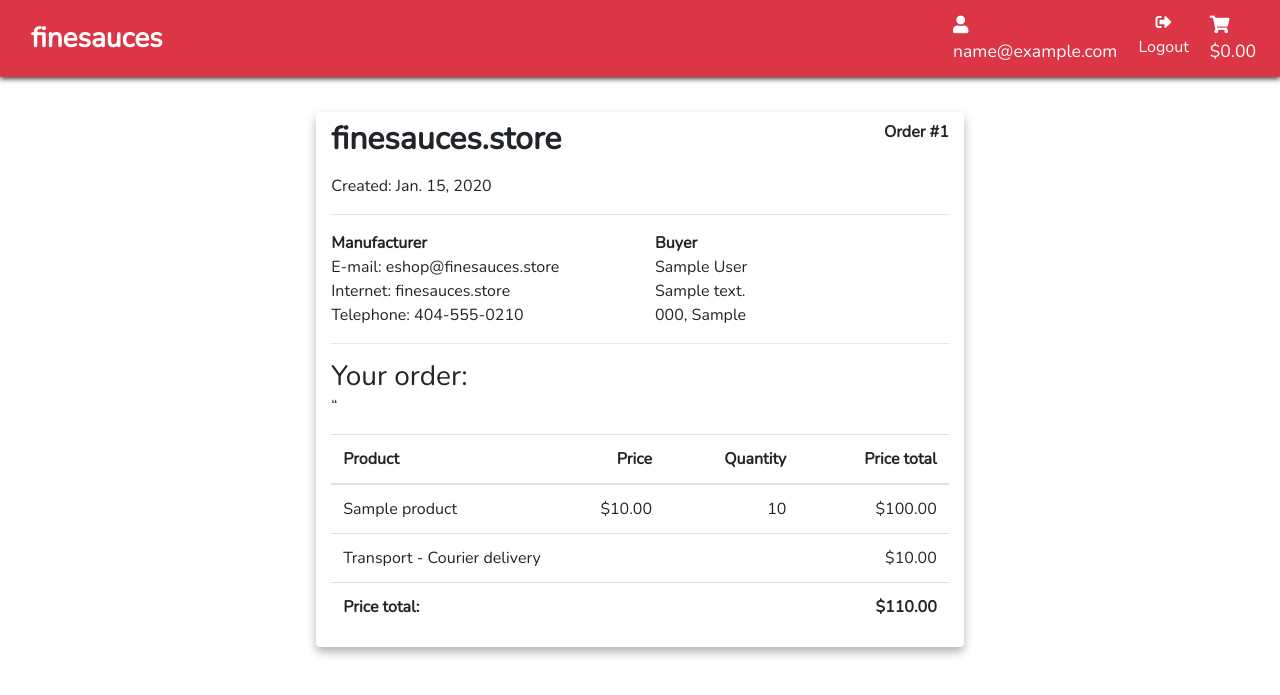
After one commit to castobary/finesauces, a Django app: page /orders/order/1/ in a window 1280 px wide. The commit adds this page. Shown: the top 695 px of the page. Run offline with Django 5.2, Linux system fonts and the light colour scheme; a user stored in the database is signed in; tables that the repository leaves empty hold one stand-in row (values such as "Sample post"); parts of the project's set-up code (start-up, migrations or seed data) failed here and were passed over; some libraries are stand-ins or nearby versions.

Commit message:
can view order details

```diff
--- a/orders/models.py
+++ b/orders/models.py
@@ -1,6 +1,7 @@
 from django.db import models
 from django.conf import settings
 from listings.models import Product
+from django.urls import reverse
 
 # Create your models here.
 
@@ -52,6 +53,10 @@ class Order(models.Model):
         total_cost += self.transport_cost
         return total_cost
 
+    def get_absolute_url(self):
+        return reverse("orders:order_detail", args={self.pk})
+
+
 class OrderItem(models.Model):
     order = models.ForeignKey(
         Order,
--- a/orders/urls.py
+++ b/orders/urls.py
@@ -12,5 +12,6 @@ urlpatterns = [
        path('create/', views.order_create, name='order_create'),
        path('admin/order/<int:order_id>/pdf/', staff_member_required(views.invoice_pdf), name='invoice_pdf'),
        path('order/<int:order_id>/pdf/', user_created_order(views.invoice_pdf), name='customer_invoice_pdf'),
+       path('order/<int:order_id>/',user_created_order(views.order_detail),name='order_detail'),
 
 ]
--- a/orders/views.py
+++ b/orders/views.py
@@ -123,3 +123,13 @@ def invoice_pdf(request, order_id):
     weasyprint.HTML(string=html).write_pdf(response, stylesheets=stylesheets)
 
     return response
+
+def order_detail(request, order_id):
+    order = Order.objects.get(pk=order_id)
+
+
+    return render(
+     request,
+     'orders/order_detail.html',
+     {'order': order}
+   )
--- a/templates/accounts/profile.html
+++ b/templates/accounts/profile.html
@@ -92,7 +92,7 @@
 
     <tr>
       <td>
-        <a href="" class="text-decoration-none">
+        <a href="{{ order.get_absolute_url }}" class="text-decoration-none">
           {{ order.id }}
         </a>
       </td>
--- /dev/null
+++ b/templates/orders/order_detail.html
@@ -0,0 +1,84 @@
+{% extends 'master/master.html' %}
+
+{% block title %}Order #{{ order.id }}{% endblock %}
+
+{% block content %}
+<div class="card shadow-custom border-0 col-lg-7 mx-auto mb-3">
+  <div class="mt-2">
+    <span class="h2 font-weight-bold muted order_logo">
+      finesauces.store
+    </span>
+    <span class="float-right font-weight-bold order_number">
+      Order #{{ order.id }}
+    </span>
+  </div>
+  <div class="mt-3">
+
+  Created: {{ order.created|date }}
+  </div>
+  <hr>
+  <div class="row justify-content-center">
+    <div class="col-lg-6">
+      <div class="font-weight-bold">
+        Manufacturer
+      </div>
+      E-mail: eshop@finesauces.store<br>
+      Internet: finesauces.store<br>
+      Telephone: 404-555-0210<br>
+    </div>
+    <div class="col-lg-6">
+      <div class="font-weight-bold">
+        Buyer
+      </div>
+      {{ order.first_name }} {{ order.last_name }}<br>
+      {{ order.address }}<br>
+      {{ order.postal_code }}, {{ order.city }}
+    </div>
+  </div>
+  <hr>
+  <h3>Your order:</h3>
+  <table class="table mt-3">
+    <thead class="thead-detail">
+      <tr>
+        <th>Product</th>
+       “ <th class="text-right">Price</th>
+        <th class="text-right">Quantity</th>
+        <th class="text-right">Price total</th>
+      </tr>
+    </thead>
+    <tbody class="tbody-detail">
+      {% for item in order.items.all %}
+      <tr>
+        <td class="order_product">
+          {{ item.product.name }}
+        </td>
+        <td class="num text-right">
+          ${{ item.price }}
+        </td>
+        <td class="num text-right">
+
+       {{ item.quantity }}
+        </td>
+        <td class="num text-right">
+          ${{ item.get_cost }}
+        </td>
+      </tr>
+      {% endfor %}
+      <tr>
+        <td colspan=3>
+          Transport - {{ order.transport }}
+        </td>
+        <td class="num text-right">
+          ${{ order.transport_cost }}
+        </td>
+      </tr>
+      <tr class="total font-weight-bold">
+        <td colspan="3">Price total:</td>
+        <td class="num text-right">
+          ${{ order.get_total_cost|floatformat:2 }}
+        </td>
+      </tr>
+    </tbody>
+  </table>
+</div>
+{% endblock %}
```
